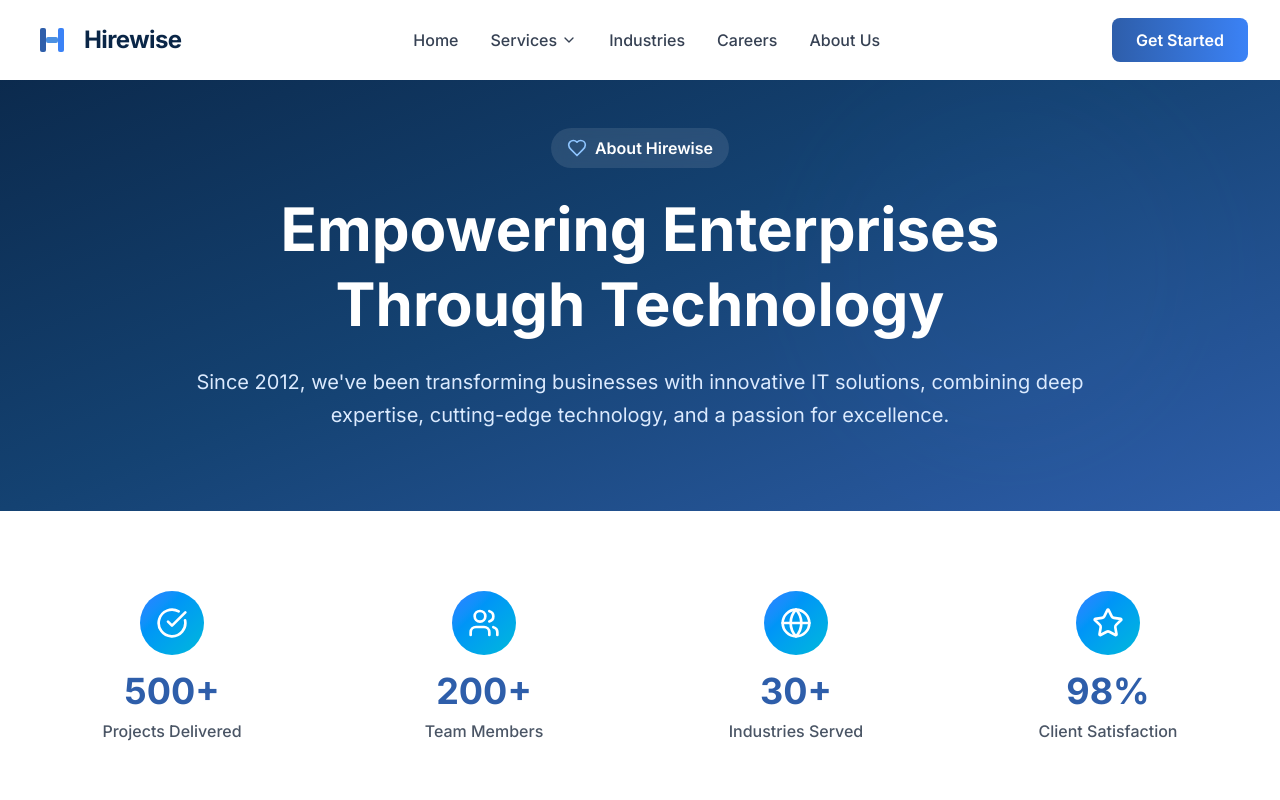
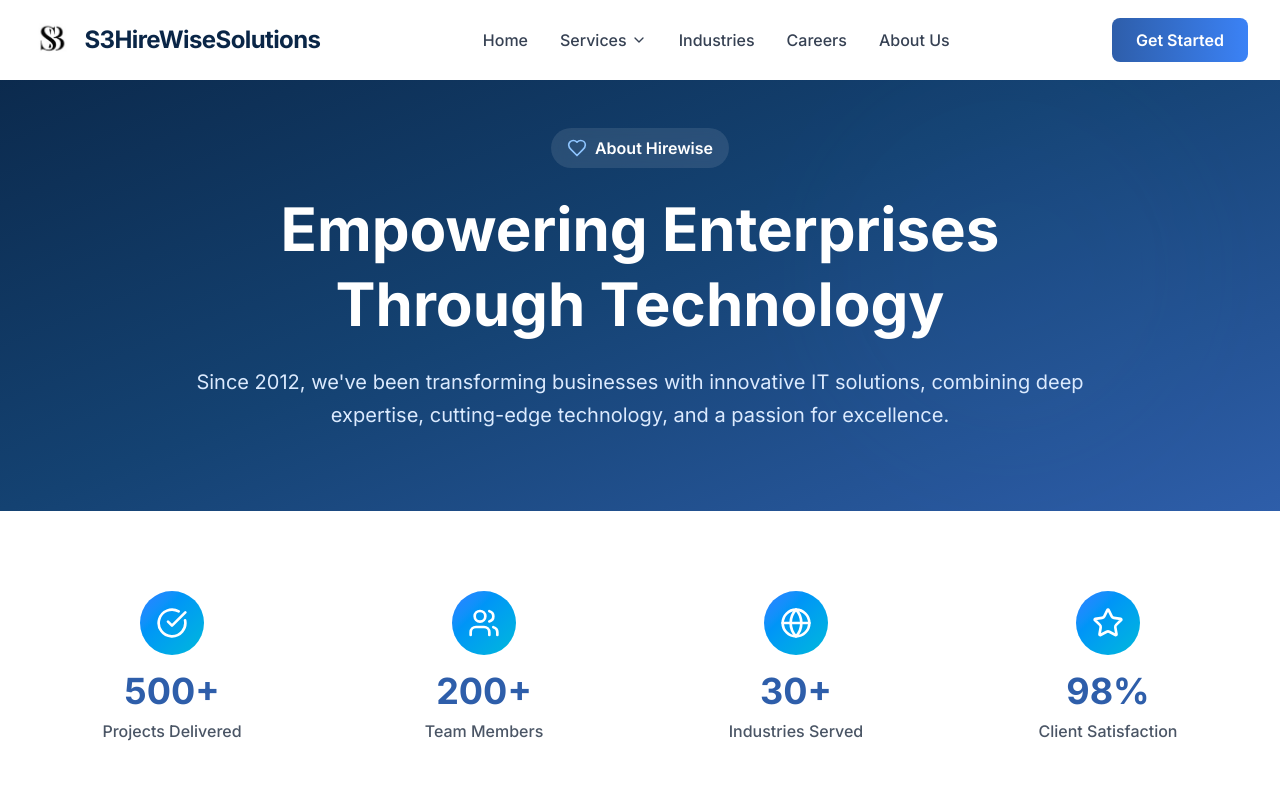
Before and after one commit to JnvdsKushal/S3hirewisesolutions, a React (Vite) app: page /about in a window 1280 px wide. Shown: the top 800 px of the page. Built offline with nearby package versions, Linux system fonts and the light colour scheme.

Commit message:
Updated carousel images for Smart IT Staffing slide

```diff
--- a/src/app/components/Footer.tsx
+++ b/src/app/components/Footer.tsx
@@ -23,7 +23,7 @@ export function Footer() {
             {/* Social Links */}
             <div className="flex gap-3">
               <a
-                href="#"
+                href="https://www.linkedin.com/company/s3-hirewise-solutions/"
                 className="w-10 h-10 rounded-lg bg-white/10 hover:bg-white/20 transition-colors flex items-center justify-center"
               >
                 <Linkedin className="w-5 h-5" />
@@ -121,10 +121,10 @@ export function Footer() {
                 <Mail className="w-5 h-5 text-[#4A90E2] flex-shrink-0 mt-0.5" />
                 <div>
                   <a
-                    href="mailto:contact@hirewise.com"
+                    href="Hr.info@s3hirewisesolutions.in"
                     className="text-gray-300 hover:text-white transition-colors"
                   >
-                    contact@hirewise.com
+                    Hr.info@s3hirewisesolutions.in
                   </a>
                 </div>
               </li>
@@ -132,10 +132,10 @@ export function Footer() {
                 <Phone className="w-5 h-5 text-[#4A90E2] flex-shrink-0 mt-0.5" />
                 <div>
                   <a
-                    href="tel:+1234567890"
+                    href="tel:8523034552"
                     className="text-gray-300 hover:text-white transition-colors"
                   >
-                    +1 (234) 567-890
+                    8523034552
                   </a>
                 </div>
               </li>
@@ -143,8 +143,8 @@ export function Footer() {
                 <MapPin className="w-5 h-5 text-[#4A90E2] flex-shrink-0 mt-0.5" />
                 <div>
                   <span className="text-gray-300">
-                    123 Tech Boulevard<br />
-                    San Francisco, CA 94105
+                   EWS -389 , KPHB ,Road number 3<br />
+                    near manjeera trinity, Hyderabad, Telangana,500085
                   </span>
                 </div>
               </li>
--- a/src/app/components/HeroCarousel.tsx
+++ b/src/app/components/HeroCarousel.tsx
@@ -7,19 +7,23 @@ const slides = [
   {
     image: "https://images.unsplash.com/photo-1522071820081-009f0129c71c?crop=entropy&cs=tinysrgb&fit=max&fm=jpg&ixid=M3w3Nzg4Nzd8MHwxfHNlYXJjaHwxfHxzb2Z0d2FyZSUyMGRldmVsb3BtZW50JTIwdGVhbXxlbnwxfHx8fDE3Mzk0MDIwMDB8MA&ixlib=rb-4.1.0&q=80&w=1080",
     title: "Build High-Impact Software Teams",
-    description: "Build high-impact software teams with a smarter, skill-focused hiring approach tailored for modern tech environments. Streamline sourcing, technical evaluations, and developer assessments using intelligent, data-driven recruitment strategies. Accelerate your software development goals by onboarding the right talent with precision, speed, and confidence.",
+    description:
+  "Build high-impact software teams through a smarter, skill-focused hiring approach designed for modern tech environments and scalable growth.",
   },
   {
-    image: "https://images.unsplash.com/photo-1744868562210-fffb7fa882d9?crop=entropy&cs=tinysrgb&fit=max&fm=jpg&ixid=M3w3Nzg4Nzd8MHwxfHNlYXJjaHwxfHxjbG91ZCUyMGNvbXB1dGluZyUyMGRhdGElMjBjZW50ZXJ8ZW58MXx8fHwxNzcwMzUwOTAyfDA&ixlib=rb-4.1.0&q=80&w=1080",
-    title: "Smart IT Staffing. Scalable Solutions.",
-    description: "From cloud migration to DevOps excellence, we deliver enterprise-grade infrastructure solutions that power your digital transformation journey.",
-  },
+  image: "https://images.unsplash.com/photo-1519389950473-47ba0277781c?ixlib=rb-4.0.3&auto=format&fit=crop&w=1920&q=80",
+  title: "Smart IT Staffing. Scalable Solutions.",
+  description:
+    "From cloud migration to DevOps excellence, we deliver enterprise-grade infrastructure solutions that power your digital transformation journey.",
+},
   {
-    image: "https://images.unsplash.com/photo-1726138406359-673f93a70e46?crop=entropy&cs=tinysrgb&fit=max&fm=jpg&ixid=M3w3Nzg4Nzd8MHwxfHNlYXJjaHwxfHxkaWdpdGFsJTIwdHJhbnNmb3JtYXRpb24lMjBidXNpbmVzc3xlbnwxfHx8fDE3NzAyODQwNzd8MA&ixlib=rb-4.1.0&q=80&w=1080",
-    title: "Future-Ready Digital & Cloud Services",
-    description: "Embrace the future with cutting-edge digital transformation strategies, cloud-native applications, and intelligent automation powered by AI and ML.",
+    image: "https://images.unsplash.com/photo-1559526324-593bc073d938?ixlib=rb-4.0.3&w=1920&q=80&auto=format&fit=crop",
+    title: "Build High-Impact Software Teams",
+    description:
+      "Build high-impact software teams through a smarter, skill-focused hiring approach designed for modern tech environments and scalable growth.",
   },
 ];
+
 
 export function HeroCarousel() {
   const [currentSlide, setCurrentSlide] = useState(0);
--- a/src/app/components/Logo.tsx
+++ b/src/app/components/Logo.tsx
@@ -1,34 +1,22 @@
 import { Link } from "react-router";
+import logo from "@/assets/logo.jpeg";
 
 export function Logo({ className = "" }: { className?: string }) {
   return (
     <Link to="/" className={`flex items-center gap-3 ${className}`}>
-      {/* Logo Icon - Abstract H symbol */}
-      <div className="relative w-10 h-10 flex items-center justify-center">
-        <svg
-          viewBox="0 0 40 40"
-          fill="none"
-          xmlns="http://www.w3.org/2000/svg"
-          className="w-full h-full"
-        >
-          {/* Abstract H design with modern geometric style */}
-          <rect x="8" y="8" width="6" height="24" rx="2" fill="#2E5EAA" />
-          <rect x="26" y="8" width="6" height="24" rx="2" fill="#3B82F6" />
-          <rect x="14" y="17" width="12" height="6" rx="2" fill="#4A90E2" />
-          {/* Gradient overlay for modern touch */}
-          <defs>
-            <linearGradient id="logoGradient" x1="0%" y1="0%" x2="100%" y2="100%">
-              <stop offset="0%" stopColor="#2E5EAA" />
-              <stop offset="100%" stopColor="#3B82F6" />
-            </linearGradient>
-          </defs>
-        </svg>
-      </div>
+
+      {/* Logo Image */}
+      <img
+        src={logo}
+        alt="Hirewise Logo"
+        className="h-10 w-auto object-contain"
+      />
 
       {/* Brand Name */}
-      <span className="text-2xl font-bold tracking-tight" style={{ color: '#0A2647' }}>
-        Hirewise
+      <span className="text-2xl font-bold tracking-tight text-[#0A2647]">
+        S3HireWiseSolutions
       </span>
+
     </Link>
   );
 }
--- a/src/app/pages/About.tsx
+++ b/src/app/pages/About.tsx
@@ -326,7 +326,7 @@ export function About() {
         </div>
       </section>
 
-      {/* Leadership Team */}
+      {/* Leadership Team
       <section className="py-20 bg-white">
         <div className="max-w-7xl mx-auto px-6 lg:px-8">
           <div className="text-center mb-16">
@@ -369,7 +369,7 @@ export function About() {
             ))}
           </div>
         </div>
-      </section>
+      </section> */}
 
       {/* Awards & Recognition */}
       <section className="py-20 bg-gradient-to-br from-gray-50 to-blue-50/30">
```
Also changed, not shown: src/assets/logo.jpeg (added).
